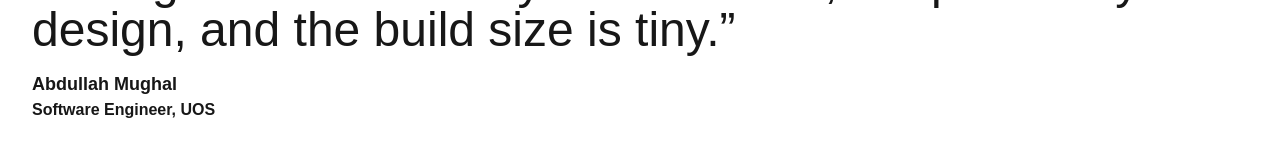
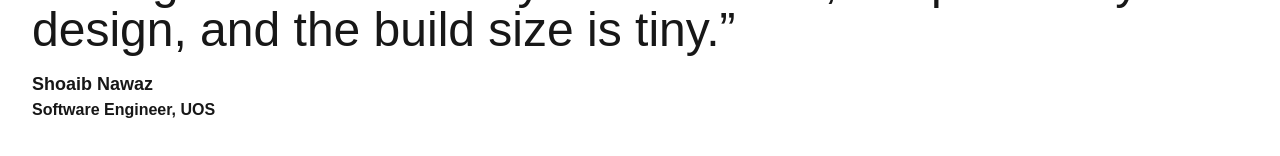
Before and after one commit to shoaibmhr/ai-project, a Next.js app: page / in a window 1280 px wide. Shown: the part 146-302 px from the top of the page. Built offline with nearby package versions, Linux system fonts and the light colour scheme.

Commit message:
text size change or clor change

```diff
--- a/src/app/page.tsx
+++ b/src/app/page.tsx
@@ -11,7 +11,7 @@
           </p>
         </blockquote>
         <figcaption>
-          <div className="font-semibold text-lg">Abdullah Mughal</div>
+          <div className="font-semibold text-lg">Shoaib Nawaz</div>
           <div className="font-semibold ">Software Engineer, UOS</div>
         </figcaption>
       </div>
```
